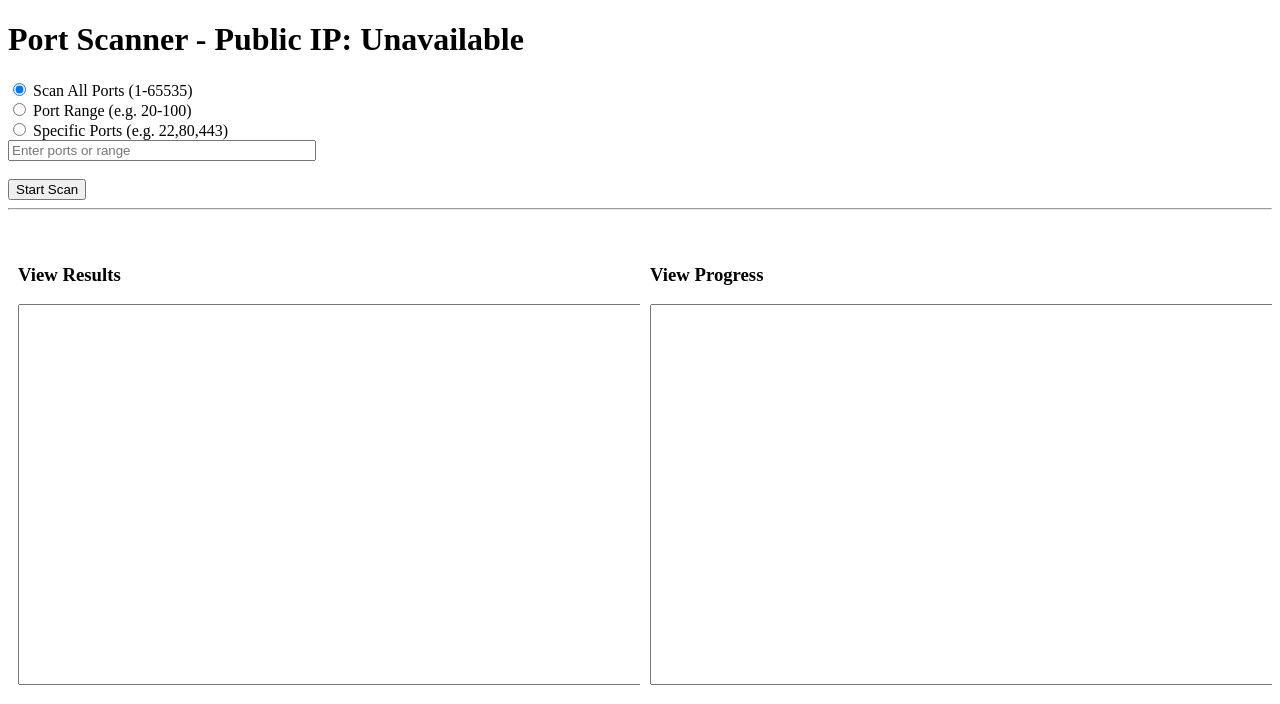
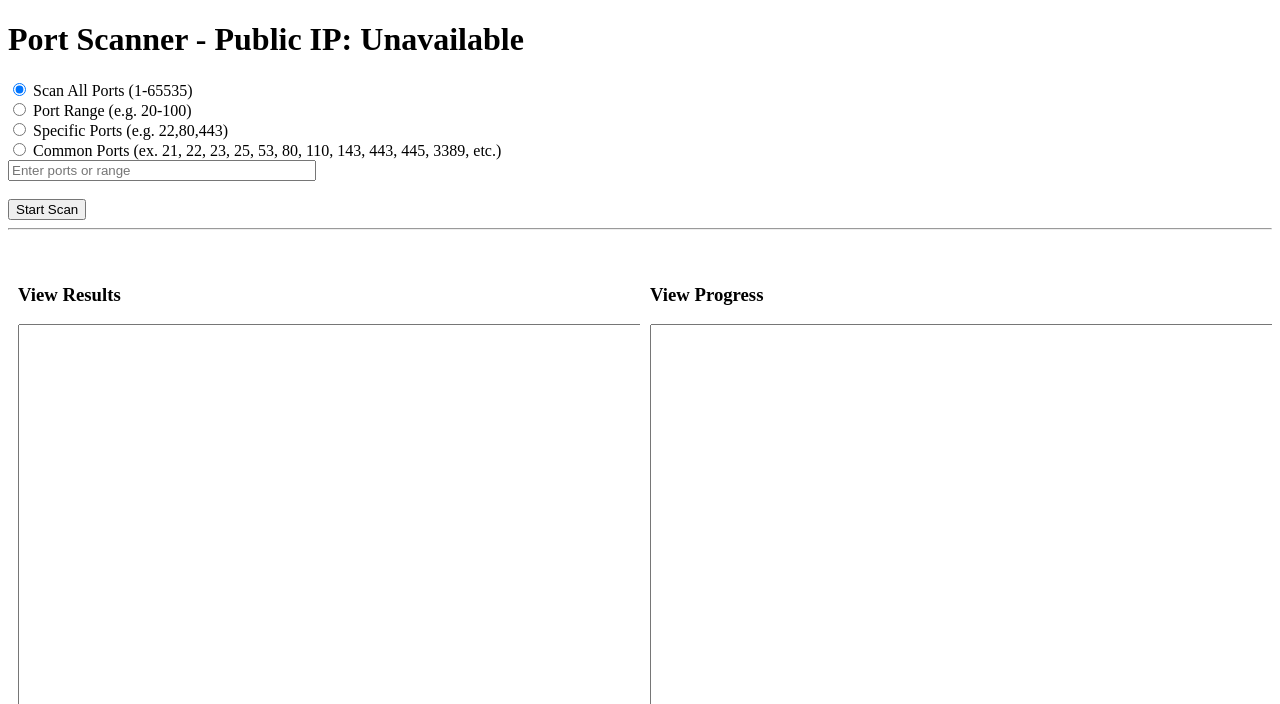
Before and after one commit to devdanielsun/public-port-scanner-ui, a Flask app: page / in a window 1280 px wide. Shown: the top 704 px of the page. Run offline with Flask 3, Linux system fonts and the light colour scheme; data that the repository does not hold is empty; some libraries are stand-ins or nearby versions.

Commit message:
Add another option to scan common ports used for services

```diff
--- a/app/app.py
+++ b/app/app.py
@@ -49,6 +49,55 @@ def start_scan(data):
         except:
             socketio.emit("scan_result", {"port": -1, "type": "error", "status": "Invalid ports"})
             return
+    elif scan_type == "common":
+        port_list = [
+            21,     # FTP
+            22,     # SSH
+            23,     # Telnet
+            25,     # SMTP
+            53,     # DNS / PiHole DNS / Unbound DNS
+            80,     # HTTP / Web Server
+            110,    # POP3
+            119,    # NNTP
+            123,    # NTP
+            143,    # IMAP
+            161,    # SNMP
+            389,    # LDAP
+            443,    # HTTPS / SSL
+            445,    # SMB
+            500,    # IPSec VPN
+            554,    # RTSP (IP cameras, streaming)
+            1194,   # OpenVPN
+            1701,   # L2TP VPN
+            1723,   # PPTP VPN
+            1883,   # MQTT (IoT/Home Assistant)
+            2222,   # Alternate SSH
+            3000,   # Node.js/React dev servers
+            32400,  # Plex Media Server
+            32469,  # DLNA (Plex, Emby)
+            3306,   # MySQL/MariaDB
+            3389,   # RDP
+            4500,   # IPSec NAT-T
+            5000,   # Flask/dev servers
+            51820,  # WireGuard VPN
+            5353,   # mDNS (Chromecast, Home Assistant, IoT)
+            5355,   # LLMNR (Windows discovery)
+            5432,   # PostgreSQL
+            6379,   # Redis
+            6881,   # BitTorrent
+            8080,   # HTTP-alt / Nginx Proxy Manager / Home Assistant
+            8081,   # Alternate HTTP (often used by proxies, Nginx Proxy Manager)
+            8082,   # Alternate HTTP
+            8096,   # Jellyfin/Emby
+            8123,   # Home Assistant
+            8443,   # HTTPS-alt / Nginx Proxy Manager
+            8883,   # MQTT TLS
+            9000,   # Sonarr/Radarr/other media managers
+            9091,   # Transmission (BitTorrent)
+            10000,  # Webmin
+            25565,  # Minecraft
+            27017,  # MongoDB
+        ]
 
     def valid_port(p):
         return 1 <= p <= 65535
--- a/app/templates/index.html
+++ b/app/templates/index.html
@@ -18,6 +18,9 @@
     <label>
         <input type="radio" name="scan_type" value="specific"> Specific Ports (e.g. 22,80,443)
     </label><br>
+    <label>
+        <input type="radio" name="scan_type" value="common"> Common Ports (ex. 21, 22, 23, 25, 53, 80, 110, 143, 443, 445, 3389, etc.)
+    </label><br>
     <input type="text" id="port_input" placeholder="Enter ports or range" style="width: 300px;"><br><br>
 
     <button onclick="startScan()">Start Scan</button>
```
